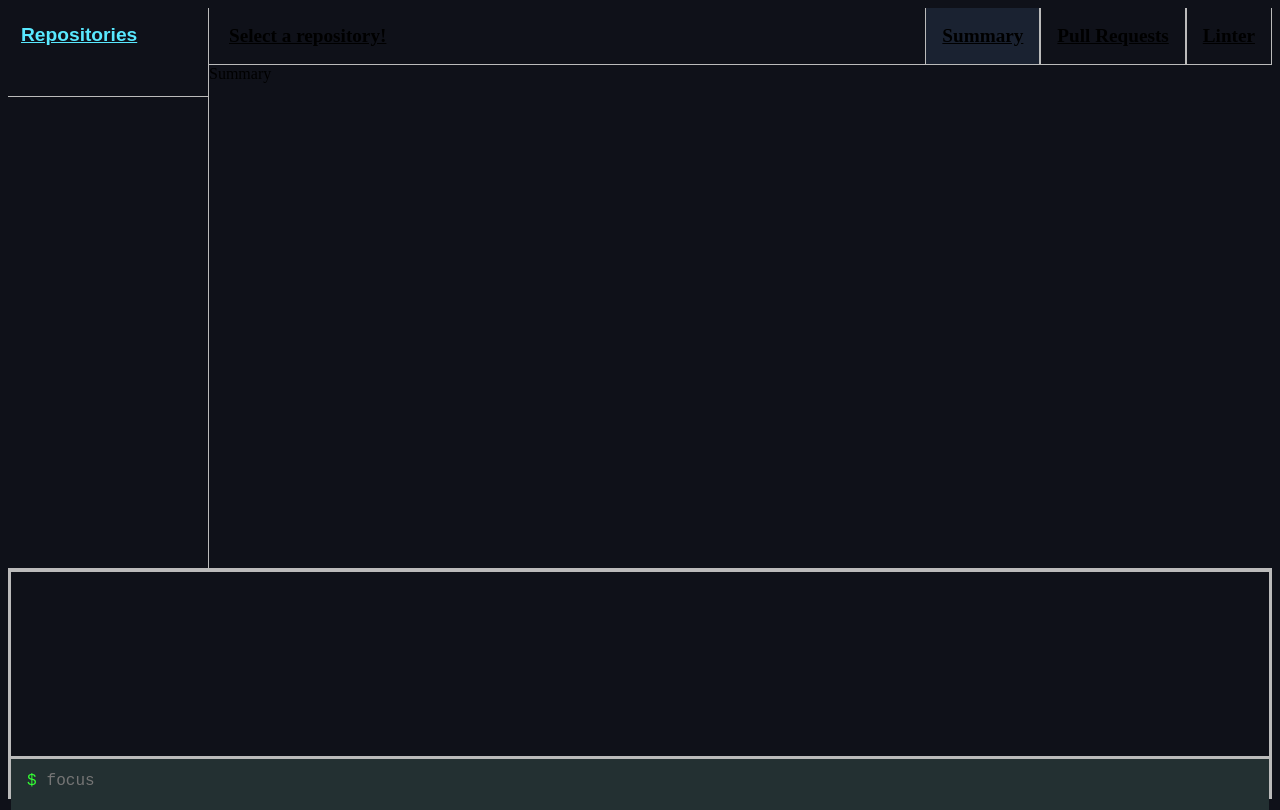
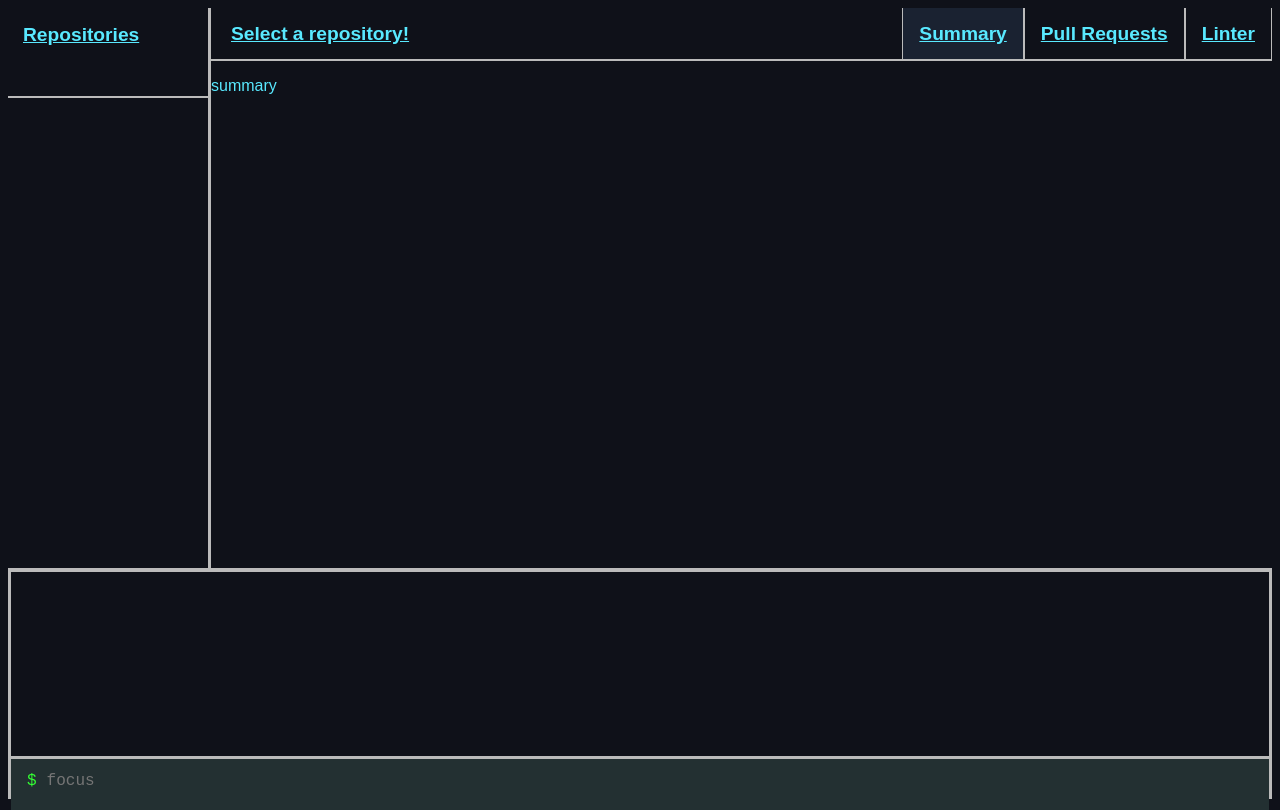
Before and after one commit to ChuckGills/Hack_Ku_25, a React (Vite) app in the folder app/: page / in a window 1280 px wide. Both pictures are taken after a click on the element "Summary". Built offline with nearby package versions, Linux system fonts and the light colour scheme; a web font is replaced by a local one.

Commit message:
updated styling

```diff
--- a/app/src/components/ContentPanel.module.css
+++ b/app/src/components/ContentPanel.module.css
@@ -10,8 +10,8 @@
     font-size: larger;
     /* padding: 16px 12px; */
     font-weight: bold;
-    border-bottom: solid 1px #bbbbbb;
-    height: 3.5rem;
+    border-bottom: solid 2px #bbbbbb;
+    height: 3.2rem;
 }
 
 .repoText {
--- a/app/src/components/ContentPanel.tsx
+++ b/app/src/components/ContentPanel.tsx
@@ -7,10 +7,26 @@ interface ContentPanelProps {
 }
 
 export const ContentPanel: React.FC<ContentPanelProps> = ({repo}) => {
-    // const [repo, setRepo] = useState<Repo | null>();
+    // const [currRepo, setCurrRepo] = useState<Repo | null>();
     const [activeTab, setActiveTab] = useState<string | null>(null);
 
     const tabs = ['Summary', 'Pull Requests', 'Linter'];
+
+    const renderTab = () => {
+        switch (activeTab) {
+            case 'Summary':
+                // return <Summary repo={repo} />;
+                return <p>summary</p>
+            case 'Pull Requests':
+                // return <PullRequests repo={repo} />;
+                return <p>pull requests</p>
+            case 'Linter':
+                // return <Linter repo={repo} />;
+                return <p>linter</p>
+            default:
+                return null;
+        }
+    }
 
     return (
         <div className={styles.panelContainer}>
@@ -31,7 +47,7 @@ export const ContentPanel: React.FC<ContentPanelProps> = ({repo}) => {
             </div>
 
             <div className={styles.contentContainer}>
-                {activeTab}
+                {renderTab()}
             </div>
         </div>
     );
--- a/app/src/components/RepoCard.tsx
+++ b/app/src/components/RepoCard.tsx
@@ -28,16 +28,25 @@ export const RepoCard: React.FC<RepoCardProps> = ({ repo }) => {
         window.myAPI.openLink(url);  // Access the method exposed by preload.js
     };
 
+    const selectRepo = async (name: string) => {
+        const result = await window.myAPI.runCommand(`repo select ${name}`);
+    }
+
     return (
-        <div style={{ borderTop: '1px rgb(141, 242, 255) solid',
+        <div style={{
+            borderTop: '1px rgb(141, 242, 255) solid',
             borderBottom: '1px rgb(141, 242, 255) solid',
             padding: '12px',
-		      paddingBottom: '14px' }}>
+            paddingBottom: '14px'
+        }}
+            onClick={()=>selectRepo(repo.name)}>
 
-            <div style={{ display: 'flex',
+            <div style={{
+                display: 'flex',
                 justifyContent: 'space-between',
                 alignItems: 'center',
-			  width: '100%' }}>
+                width: '100%'
+            }}>
 
                 <div className={styles.repoNameContainer}
                     onClick={() => openLink(repo.url)}>
@@ -46,14 +55,16 @@ export const RepoCard: React.FC<RepoCardProps> = ({ repo }) => {
                     </div>
                 </div>
 
-            <span style={{ color: repo.visibility === 'PUBLIC'
+                <span style={{
+                    color: repo.visibility === 'PUBLIC'
                         ? 'white'
                         : repo.visibility === 'PRIVATE'
                             ? 'red'
                             : 'white',
                     fontSize: 'x-small',
                     alignSelf: 'center',
-			       paddingRight: '8px' }}> {repo.visibility} </span>
+                    paddingRight: '8px'
+                }}> {repo.visibility} </span>
             </div>
 
             <span style={{ color: 'rgb(127, 210, 249)' }}>Updated: {simpleDate}</span><br />
--- a/app/src/components/SidePanel.module.css
+++ b/app/src/components/SidePanel.module.css
@@ -11,9 +11,9 @@
 .headerContainer{
     text-decoration: underline;
     font-size: larger;
-    padding: 16px 13px;
+    padding: 16px 15px;
     font-weight: bold;
-    border-bottom: solid 1px #bbbbbb;
+    border-bottom: solid 2px #bbbbbb;
     height: 3.5rem;
 }
 
--- a/app/src/components/SidePanel.tsx
+++ b/app/src/components/SidePanel.tsx
@@ -15,18 +15,18 @@ export const SidePanel: React.FC<SidePanelProps> = ({ sendDataToParent }) => {
     useEffect(() => {
         // get repos
         const fetchRepos = async () => {
-            const result = await window.myAPI.runCommand('repos list');
-	    let lines = result.split('\n');
-	    // Filter out lines that start with "<generator"
-	    lines = lines.filter(line => !line.trim().startsWith('<generator'));
-	    // Rejoin the remaining lines
-	    let raw = lines.join('\n');
-	    // Remove a "Repos" prefix if present
-	    raw = raw.replace(/^Repos\s*/, '');
-	    // Optionally, replace single quotes with double quotes if needed
-	    raw = raw.replace(/'/g, '"');
-	    console.log("raw\n",raw);
-            const res: Repo[] = JSON.parse(raw.slice());
+            const result = await window.myAPI.runCommand('repo list');
+            // let lines = result.split('\n');
+            // Filter out lines that start with "<generator"
+            // lines = lines.filter(line => !line.trim().startsWith('<generator'));
+            // Rejoin the remaining lines
+            // let raw = lines.join('\n');
+            // Remove a "Repos" prefix if present
+            let raw = result.replace(/^Repositories:\s*/, '');
+            // Optionally, replace single quotes with double quotes if needed
+            raw = raw.replace(/'/g, '"');
+            console.log("raw\n", raw);
+            const res: Repo[] = JSON.parse(raw.slice("\n"));
             // console.log("raw", raw, raw.slice[0])
             setRepos(res);
         }
@@ -52,7 +52,7 @@ export const SidePanel: React.FC<SidePanelProps> = ({ sendDataToParent }) => {
             <div className={styles.contentContainer}>
                 {
                     repos.map((repo, index) => (
-                        <div onClick={()=>selectRepo(repo)}>
+                        <div onClick={() => selectRepo(repo)}>
                             <RepoCard
                                 key={`repo_card_${index}`}
                                 repo={repo}
--- a/app/src/components/app.module.css
+++ b/app/src/components/app.module.css
@@ -25,7 +25,7 @@
 
 .side {
     flex: 0 0 200px;
-    border-right: 1px solid #bbbbbb;
+    border-right: 3px solid #bbbbbb;
     font-family: 'BigBlueTerminal', sans-serif;
     color: rgb(89, 233, 255);
     max-width: 23vw;
@@ -33,6 +33,8 @@
 
 .main {
     flex: 1;
+    font-family: 'BigBlueTerminal', sans-serif;
+    color: rgb(89, 233, 255);
 }
 
 .terminalContainer {
--- a/selected_repo.json
+++ b/selected_repo.json
@@ -1 +1 @@
-{"name": "LLVM-CFG-Analyzer", "updatedAt": "2025-01-13T21:16:08Z", "url": "https://github.com/sajeyyy/LLVM-CFG-Analyzer", "visibility": "PUBLIC"}
+{"name": "go-tapeworms", "updatedAt": "2025-03-07T18:49:59Z", "url": "https://github.com/JamesHansIV/go-tapeworms", "visibility": "PUBLIC"}
```
Lines whose indentation alone changed are shown as unchanged.
